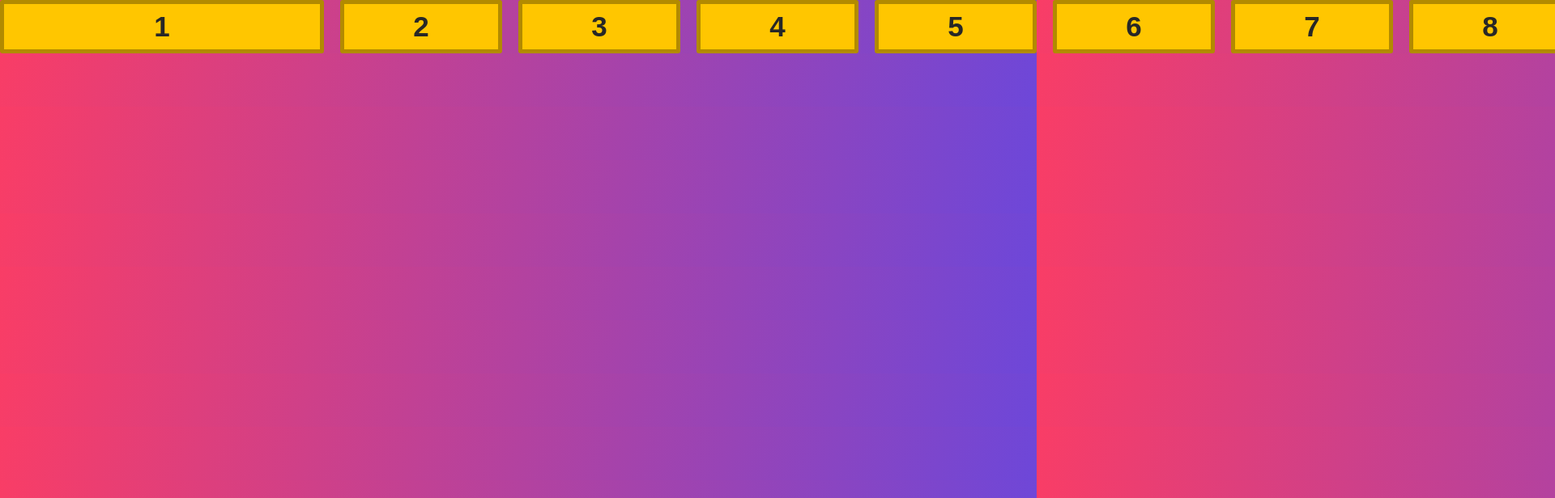
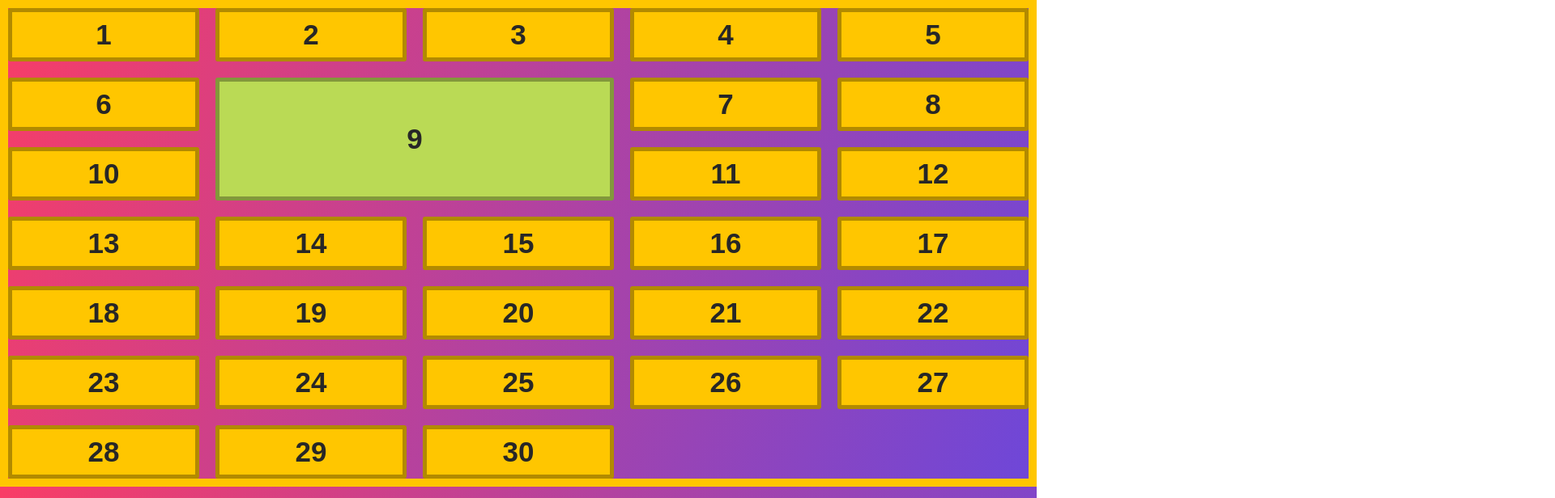
Before and after one commit to victorbruce/css-grids, a website: page index.html in a window 1280 px wide. Shown: the top 616 px of the page at 81% size, 1920 px wide, since content can reach past the window. Drawn offline with Linux system fonts and the light colour scheme.

Commit message:
control grid item size and position using grid-column and grid-row

```diff
--- a/index.html
+++ b/index.html
@@ -8,16 +8,36 @@
   </head>
   <body>
     <div class="container">
-      <div class="item">1</div>
-      <div class="item">2</div>
-      <div class="item">3</div>
-      <div class="item">4</div>
-      <div class="item">5</div>
-      <div class="item">6</div>
-      <div class="item">7</div>
-      <div class="item">8</div>
-      <div class="item">9</div>
-      <div class="item">10</div>
+      <div class="item item1">1</div>
+      <div class="item item2">2</div>
+      <div class="item item3">3</div>
+      <div class="item item4">4</div>
+      <div class="item item5">5</div>
+      <div class="item item6">6</div>
+      <div class="item item7">7</div>
+      <div class="item item8">8</div>
+      <div class="item item9">9</div>
+      <div class="item item10">10</div>
+      <div class="item item11">11</div>
+      <div class="item item12">12</div>
+      <div class="item item13">13</div>
+      <div class="item item14">14</div>
+      <div class="item item15">15</div>
+      <div class="item item16">16</div>
+      <div class="item item17">17</div>
+      <div class="item item18">18</div>
+      <div class="item item19">19</div>
+      <div class="item item20">20</div>
+      <div class="item item21">21</div>
+      <div class="item item22">22</div>
+      <div class="item item23">23</div>
+      <div class="item item24">24</div>
+      <div class="item item25">25</div>
+      <div class="item item26">26</div>
+      <div class="item item27">27</div>
+      <div class="item item28">28</div>
+      <div class="item item29">29</div>
+      <div class="item item30">30</div>
     </div>
   </body>
 </html>
--- a/sass/pages/_home.scss
+++ b/sass/pages/_home.scss
@@ -10,8 +10,14 @@
 
 .container {
   display: grid;
-  grid-template-columns: 40rem 20rem;
-  grid-auto-flow: column;
-  grid-auto-columns: 20rem;
   grid-gap: 2rem;
+  border: 1rem solid var(--yellow);
+
+  grid-template-columns: repeat(5, 1fr);
 }
+
+.item9 {
+  background-color: #BADA55;
+  grid-column: 2 / 4;
+  grid-row: 2 / 4;
+}
```
Also changed, not shown: css/style.css.
